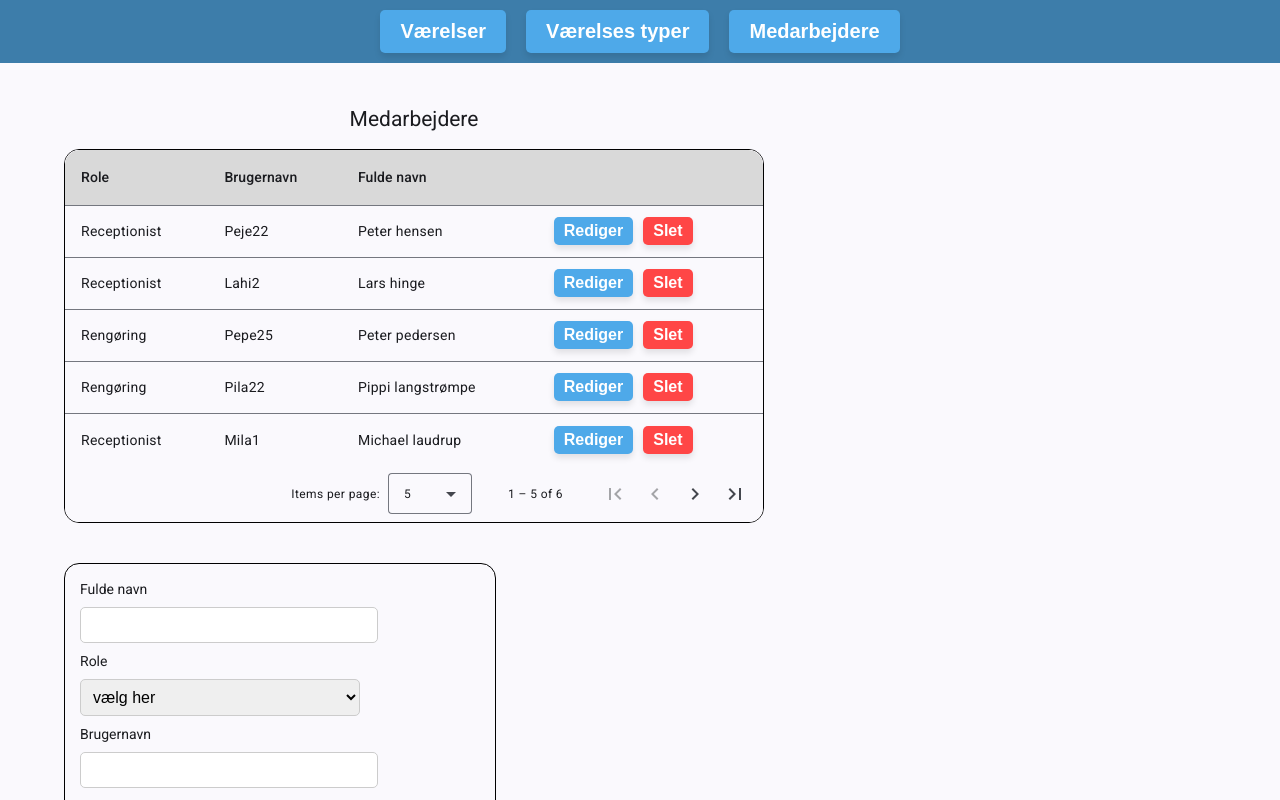
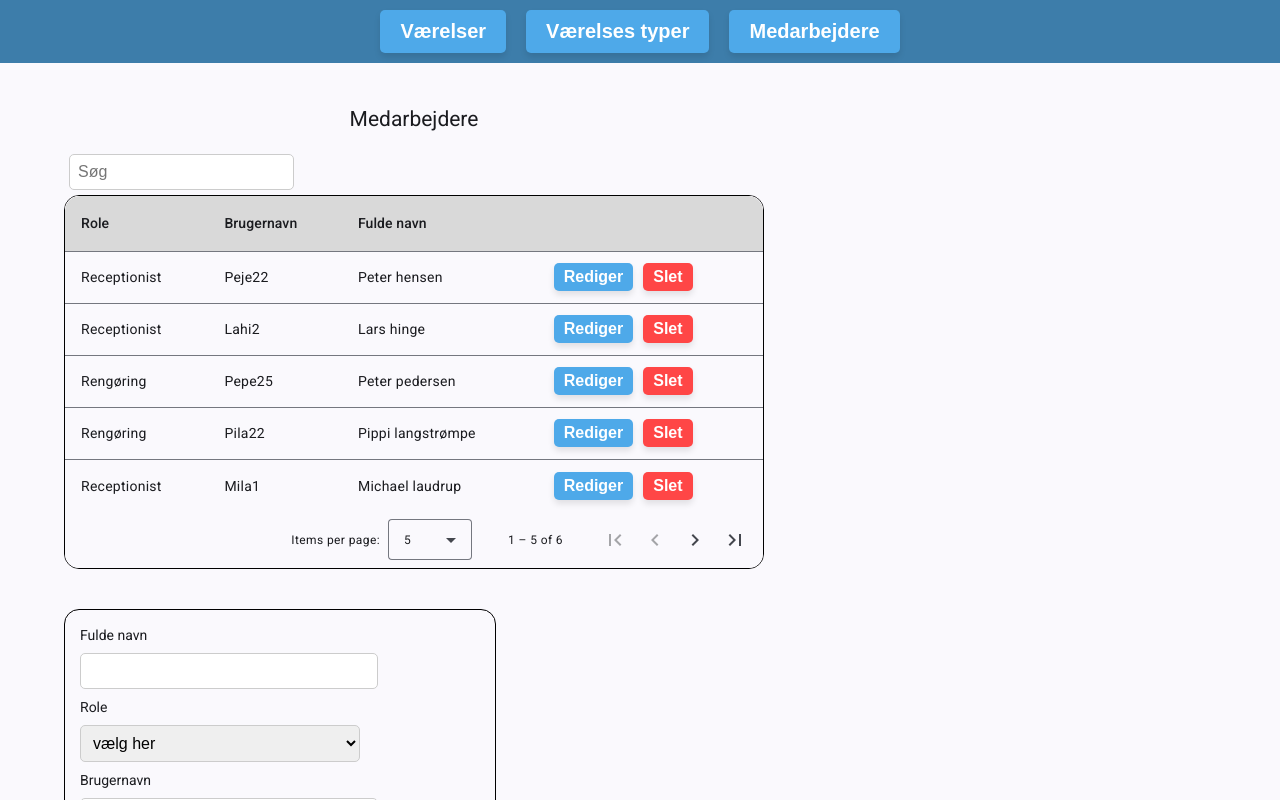
Before and after one commit to lahi1998/HotelBookingSVP, an Angular app in the folder Hotel-Angular/: page /admin/worker in a window 1280 px wide. Shown: the top 800 px of the page. Built offline with nearby package versions, Linux system fonts and the light colour scheme.

Commit message:
Search lavet til tables

```diff
--- a/Hotel-Angular/src/app/app-module.ts
+++ b/Hotel-Angular/src/app/app-module.ts
@@ -22,6 +22,7 @@ import { StaffNav } from './components/staff/staff-nav/staff-nav';
 import { Booking } from './components/booking/booking';
 import { MatTableModule } from '@angular/material/table';
 import { MatPaginator, MatPaginatorModule } from '@angular/material/paginator';
+import { StaffRoomstatus } from './components/staff/staff-roomstatus/staff-roomstatus';
 
 @NgModule({
   declarations: [
@@ -35,7 +36,8 @@ import { MatPaginator, MatPaginatorModule } from '@angular/material/paginator';
     StaffCleaning,
     AdminNav,
     StaffNav,
-    Booking
+    Booking,
+    StaffRoomstatus
   ],
   imports: [
     BrowserModule,
--- a/Hotel-Angular/src/app/app-routing-module.ts
+++ b/Hotel-Angular/src/app/app-routing-module.ts
@@ -7,6 +7,9 @@ import { AdminWorker } from './components/admin/admin-worker/admin-worker';
 import { StaffBooking } from './components/staff/staff-booking/staff-booking';
 import { StaffCheckInOut } from './components/staff/staff-check-in-out/staff-check-in-out';
 import { StaffCleaning } from './components/staff/staff-cleaning/staff-cleaning';
+import { StaffService } from './services/staff-service';
+import { StaffRoomstatus } from './components/staff/staff-roomstatus/staff-roomstatus';
+import { StaffNav } from './components/staff/staff-nav/staff-nav';
 
 // --- Simple AuthService ---
 @Injectable({ providedIn: 'root' })
@@ -62,6 +65,8 @@ const routes: Routes = [
       { path: 'booking', component: StaffBooking },
       { path: 'check-in-out', component: StaffCheckInOut },
       { path: 'cleaning', component: StaffCleaning },
+      { path: 'room-status', component: StaffRoomstatus },
+      { path: 'nav', component: StaffNav },
     ],
   },
 
--- a/Hotel-Angular/src/app/components/admin/admin-room-type/admin-room-type.html
+++ b/Hotel-Angular/src/app/components/admin/admin-room-type/admin-room-type.html
@@ -2,6 +2,7 @@
 <div class="container">
     <div class="table-wrapper left">
         <h2>Værelses typer</h2>
+        <input style="width: auto; margin: 5px;" matInput [(ngModel)]="filterValue" (ngModelChange)="applyFilter()" placeholder="Søg" />
         <div class="table-border">
             <table mat-table [dataSource]="dataSource" class="mat-elevation-z8">
 
--- a/Hotel-Angular/src/app/components/admin/admin-room-type/admin-room-type.ts
+++ b/Hotel-Angular/src/app/components/admin/admin-room-type/admin-room-type.ts
@@ -2,6 +2,7 @@ import { Component, ViewChild, AfterViewInit } from '@angular/core';
 import { MatPaginator } from '@angular/material/paginator';
 import { MatTableDataSource } from '@angular/material/table';
 import { roomType } from '../../../interfaces/room-type';
+import { FormsModule } from '@angular/forms';
 
 @Component({
   selector: 'app-admin-room-type',
@@ -11,6 +12,7 @@ import { roomType } from '../../../interfaces/room-type';
 })
 export class AdminRoomType implements AfterViewInit {
   displayedColumns: string[] = ['id', 'type', 'pris', 'buttons'];
+  filterValue: string = '';
   dataSource = new MatTableDataSource<roomType>(DATA);
 
   @ViewChild(MatPaginator) paginator!: MatPaginator;
@@ -18,14 +20,20 @@ export class AdminRoomType implements AfterViewInit {
   ngAfterViewInit() {
     this.dataSource.paginator = this.paginator;
   }
+
+  applyFilter() {
+    this.dataSource.filter = this.filterValue.trim().toLowerCase();
+  }
+
+
 }
 
 // --- Mock data ---
 const DATA: roomType[] = [
-  { id: 1, type: 'Enkelt', price: 150},
-  { id: 2, type: 'Double', price: 250},
-  { id: 3, type: 'Konge', price: 350},
-  { id: 4, type: 'Dronning', price: 450},
-  { id: 5, type: 'Enkelt hav', price: 250},
-  { id: 6, type: 'Double hav', price: 350}
+  { id: 1, type: 'Enkelt', price: 150 },
+  { id: 2, type: 'Double', price: 250 },
+  { id: 3, type: 'Konge', price: 350 },
+  { id: 4, type: 'Dronning', price: 450 },
+  { id: 5, type: 'Enkelt hav', price: 250 },
+  { id: 6, type: 'Double hav', price: 350 }
 ];
--- a/Hotel-Angular/src/app/components/admin/admin-room/admin-room.html
+++ b/Hotel-Angular/src/app/components/admin/admin-room/admin-room.html
@@ -2,6 +2,8 @@
 <div class="container">
     <div class="table-wrapper ">
         <h2>Værelser</h2>
+        <input style="width: auto; margin: 5px;" matInput [(ngModel)]="filterValue" (ngModelChange)="applyFilter()"
+            placeholder="Søg" />
         <div class="table-border">
             <table mat-table [dataSource]="dataSource" class="mat-elevation-z8">
 
--- a/Hotel-Angular/src/app/components/admin/admin-room/admin-room.ts
+++ b/Hotel-Angular/src/app/components/admin/admin-room/admin-room.ts
@@ -16,6 +16,7 @@ interface ImageData {
 })
 export class AdminRoom implements AfterViewInit {
   displayedColumns: string[] = ['number', 'floor', 'type', 'bedCount', 'buttons'];
+  filterValue: string = '';
   dataSource = new MatTableDataSource<room>(DATA);
 
   // Image handling properties
@@ -26,6 +27,10 @@ export class AdminRoom implements AfterViewInit {
 
   ngAfterViewInit() {
     this.dataSource.paginator = this.paginator;
+  }
+
+  applyFilter() {
+    this.dataSource.filter = this.filterValue.trim().toLowerCase();
   }
 
   /* image carousel and upload logik */
@@ -76,10 +81,10 @@ export class AdminRoom implements AfterViewInit {
 
 // --- Mock data ---
 const DATA: room[] = [
-  { number: 1, floor: 1, type: 'Enkelt', bedCount: 1},
-  { number: 2, floor: 2, type: 'Double', bedCount: 2},
-  { number: 3, floor: 1, type: 'Enkelt', bedCount: 1},
-  { number: 4, floor: 2, type: 'Double', bedCount: 2},
-  { number: 5, floor: 2, type: 'Konge', bedCount: 1},
-  { number: 6, floor: 2, type: 'Dronning', bedCount: 1}
+  { number: 1, floor: 1, type: 'Enkelt', bedCount: 1 },
+  { number: 2, floor: 2, type: 'Double', bedCount: 2 },
+  { number: 3, floor: 1, type: 'Enkelt', bedCount: 1 },
+  { number: 4, floor: 2, type: 'Double', bedCount: 2 },
+  { number: 5, floor: 2, type: 'Konge', bedCount: 1 },
+  { number: 6, floor: 2, type: 'Dronning', bedCount: 1 }
 ];
--- a/Hotel-Angular/src/app/components/admin/admin-worker/admin-worker.html
+++ b/Hotel-Angular/src/app/components/admin/admin-worker/admin-worker.html
@@ -2,6 +2,7 @@
 <div class="container">
     <div class="table-wrapper left">
         <h2>Medarbejdere</h2>
+        <input style="width: auto; margin: 5px;" matInput [(ngModel)]="filterValue" (ngModelChange)="applyFilter()" placeholder="Søg" />
         <div class="table-border">
             <table mat-table [dataSource]="dataSource" class="mat-elevation-z8">
 
--- a/Hotel-Angular/src/app/components/admin/admin-worker/admin-worker.ts
+++ b/Hotel-Angular/src/app/components/admin/admin-worker/admin-worker.ts
@@ -12,12 +12,16 @@ import { worker } from '../../../interfaces/worker';
 export class AdminWorker implements AfterViewInit{
   roles: string[] = ['Receptionist', 'Rengøring'];
   displayedColumns: string[] = ['role', 'username', 'fullname', 'buttons'];
+  filterValue: string = '';
   dataSource = new MatTableDataSource<worker>(DATA);
 
   @ViewChild(MatPaginator) paginator!: MatPaginator;
 
   ngAfterViewInit() {
     this.dataSource.paginator = this.paginator;
+  }
+    applyFilter() {
+    this.dataSource.filter = this.filterValue.trim().toLowerCase();
   }
 }
 
--- a/Hotel-Angular/src/app/components/staff/staff-nav/staff-nav.html
+++ b/Hotel-Angular/src/app/components/staff/staff-nav/staff-nav.html
@@ -1,4 +1,5 @@
 <div class="navbar">
+    <button type="button" routerLink="/staff/room-status">Værelser</button>
     <button type="button" routerLink="/staff/booking">Booking</button>
     <button type="button" routerLink="/staff/check-in-out">Tjek ind/ud</button>
     <button type="button" routerLink="/staff/cleaning">Rengøring</button>
--- /dev/null
+++ b/Hotel-Angular/src/app/components/staff/staff-roomstatus/staff-roomstatus.html
@@ -0,0 +1 @@
+<p>staff-roomstatus works!</p>
```
Also changed, not shown: Hotel-Angular/src/app/components/staff/staff-roomstatus/staff-roomstatus.ts (added, +11 -0 lines), Hotel-Angular/src/app/components/staff/staff-roomstatus/staff-roomstatus.css (added), 1 other file (tests, documents, lock files or other folders).
